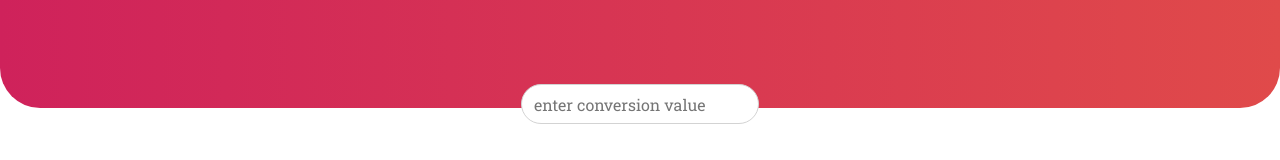
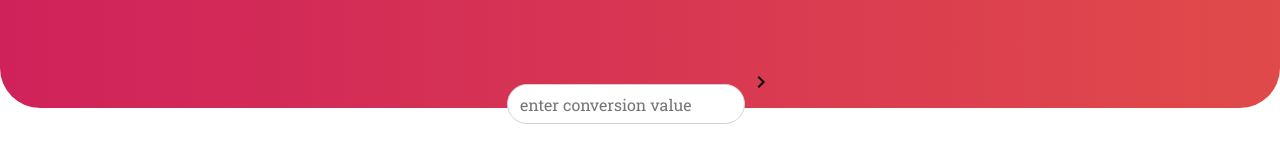
Before and after one commit to Mayowa-Ojo/xchange-ui, a website with bundled scripts: page src/index.html in a window 1280 px wide. Shown: the part 212-372 px from the top of the page. Built offline with nearby package versions, Linux system fonts and the light colour scheme; files whose address does not match are found by name.

Commit message:
feat(ui): add submit button

```diff
--- a/src/index.html
+++ b/src/index.html
@@ -49,6 +49,7 @@
 
         <div class="header-bottom">
             <input type="text" name="user-input" id="user-input" placeholder="enter conversion value">
+            <span class="submit-btn"><img src="./assets/keyboard_arrow_right-24px.svg" alt=""></span>
         </div>
     </header>
     <main>
```
